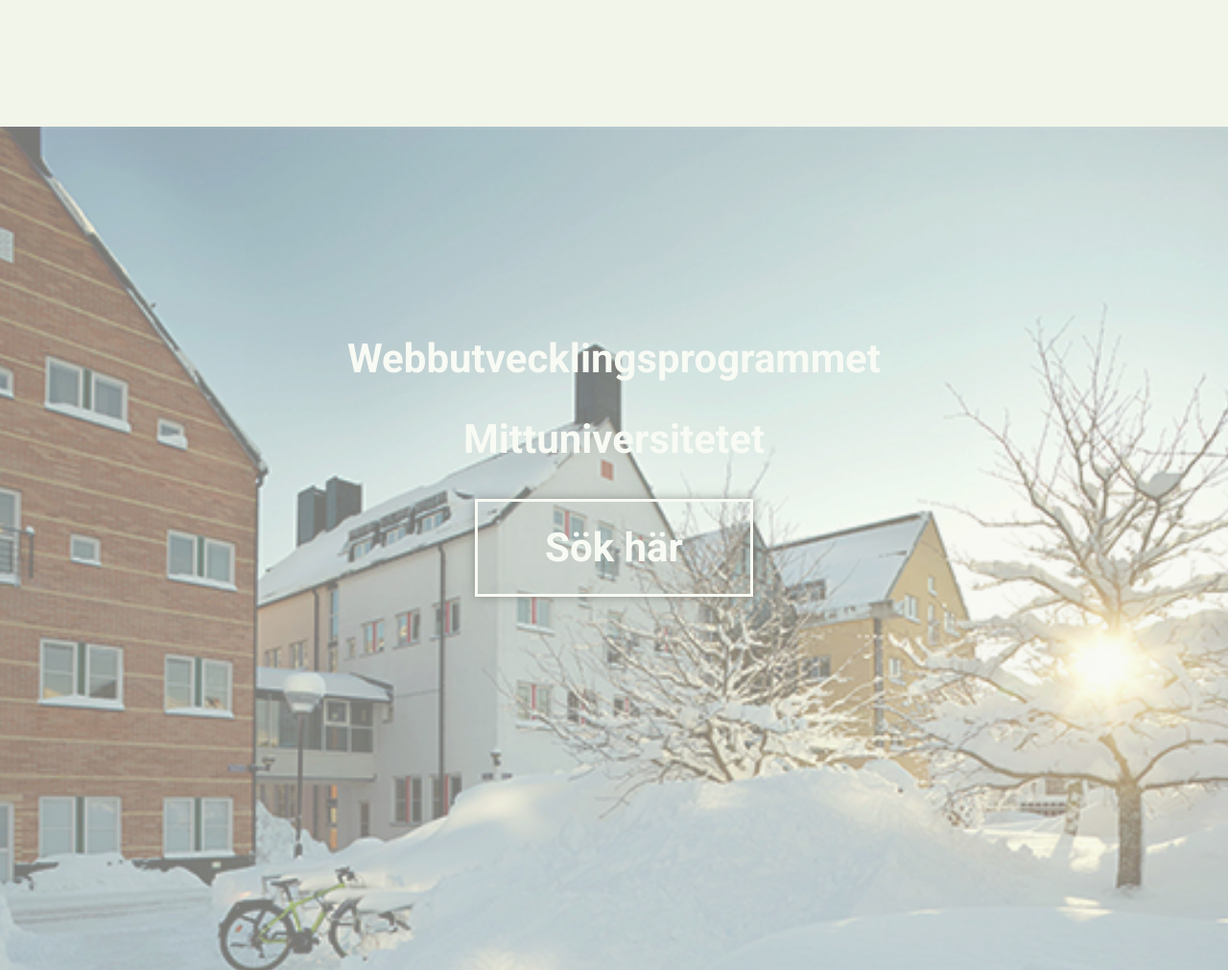
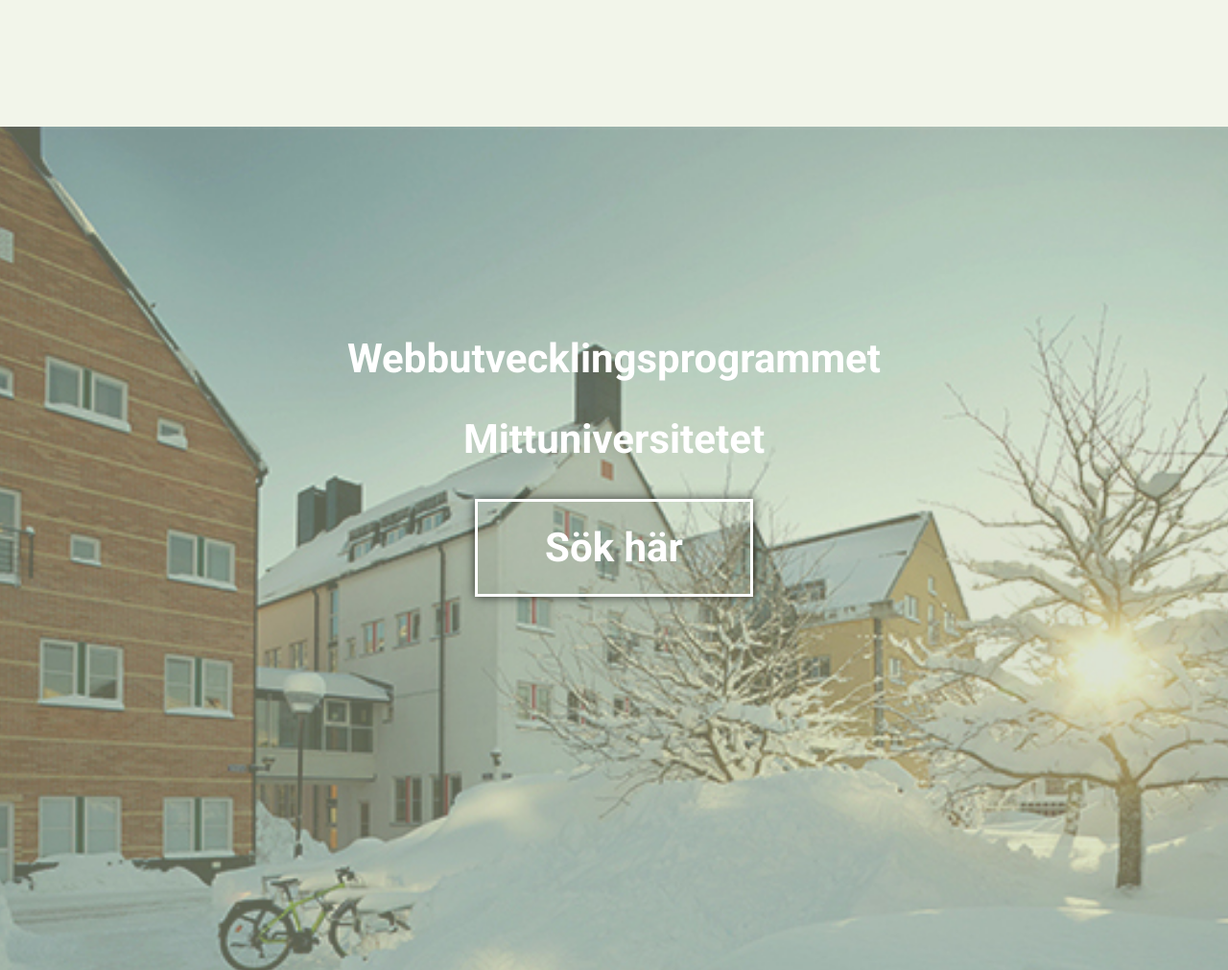
Before and after one commit to marinaSandberg/moment2-dt200, a plain HTML site: page index.html in a window 1280 px wide. Shown: the part 1880-2891 px from the top of the page at 96% size. Drawn offline with Linux system fonts and the light colour scheme.

Commit message:
relink image

```diff
--- a/styles.css
+++ b/styles.css
@@ -265,10 +265,9 @@ nav li:hover {
     align-items: center;
     text-align: center;
     padding-top: 200px;
-    background-image: url("images/fargsticka.jpg");
+    background-image: url("images/fargsticka_background.jpg");
     position: relative;
     z-index: -1;
-    opacity: 0.5;
     background-size: cover;
     background-position: center;
 }
```
